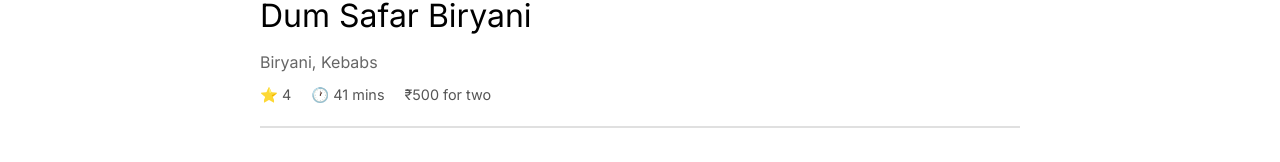
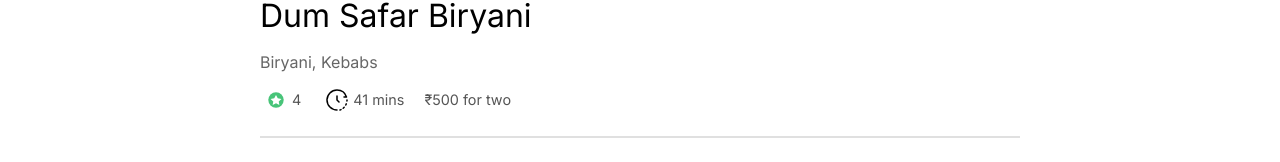
Before and after one commit to Ansh30a/AKXR, a React (Vite) app in the folder FE-03/WEEK-2-5/FoodDeliveryApp/: page /restaurants/222633 in a window 1280 px wide. Shown: the part 156-318 px from the top of the page. Built offline with nearby package versions, Linux system fonts and the light colour scheme; no server answers.

Commit message:
fix(ui): minor menu page UI issues fixed

```diff
--- a/FE-03/WEEK-2-5/FoodDeliveryApp/src/Components/RestaurantMenuPage/RestaurantMenuPage.tsx
+++ b/FE-03/WEEK-2-5/FoodDeliveryApp/src/Components/RestaurantMenuPage/RestaurantMenuPage.tsx
@@ -21,9 +21,9 @@
                 <h1>{name}</h1>
                 {/* <p className="restaurant-id">Restaurant ID: {resId}</p> */}
                 <p>{cuisines.join(", ")}</p>
-                <div className="restaurant-meta">
-                    <span>⭐ {avgRating}</span>
-                    <span>🕐 {sla.deliveryTime} mins</span>
+                <div className="restaurant-meta items-center">
+                    <span className="flex items-center"><img src="/star.svg" alt=""className="w-8 p-2" /> {avgRating}</span>
+                    <span className="flex items-center"><img src="/clock.svg" alt="" className="m-1" /> {sla.deliveryTime} mins</span>
                     <span>{costForTwoMessage}</span>
                 </div>
             </div>
```
